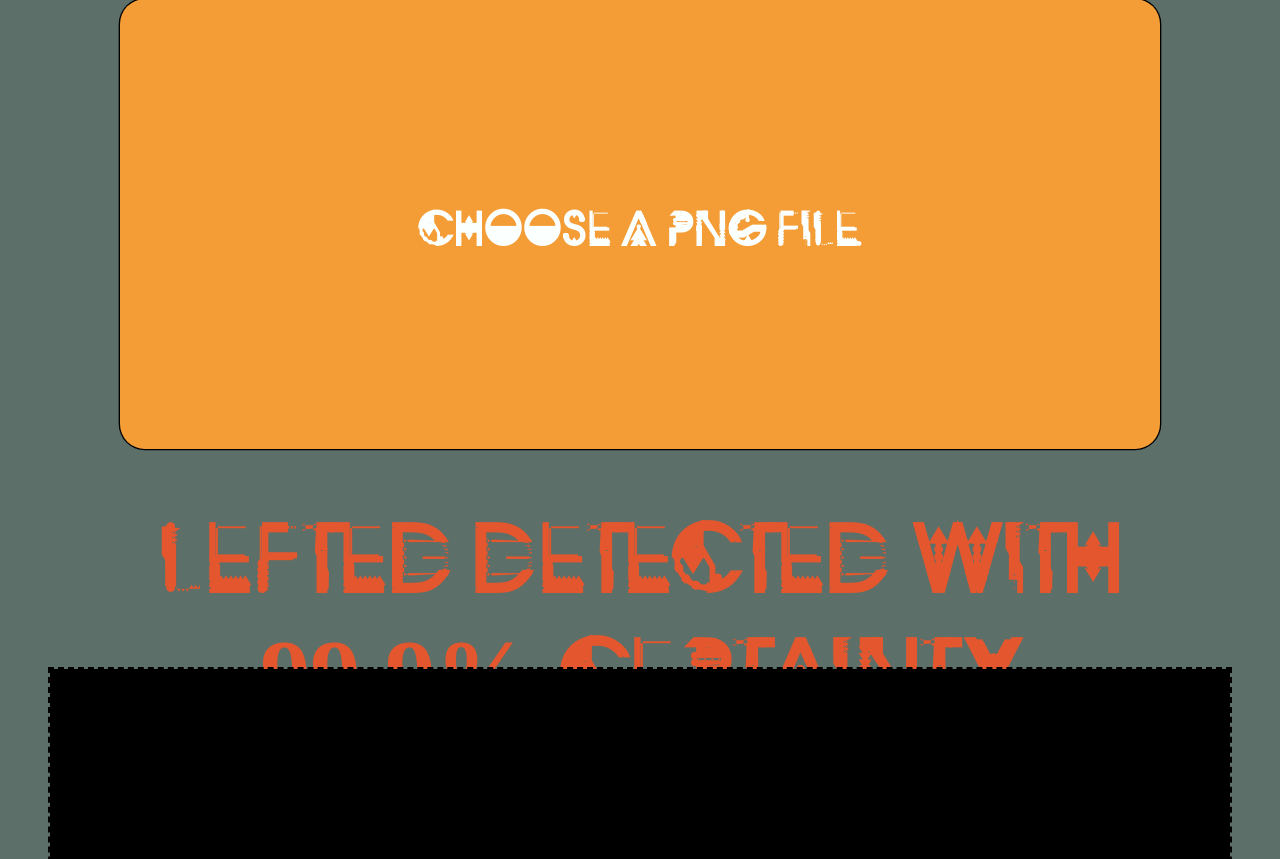
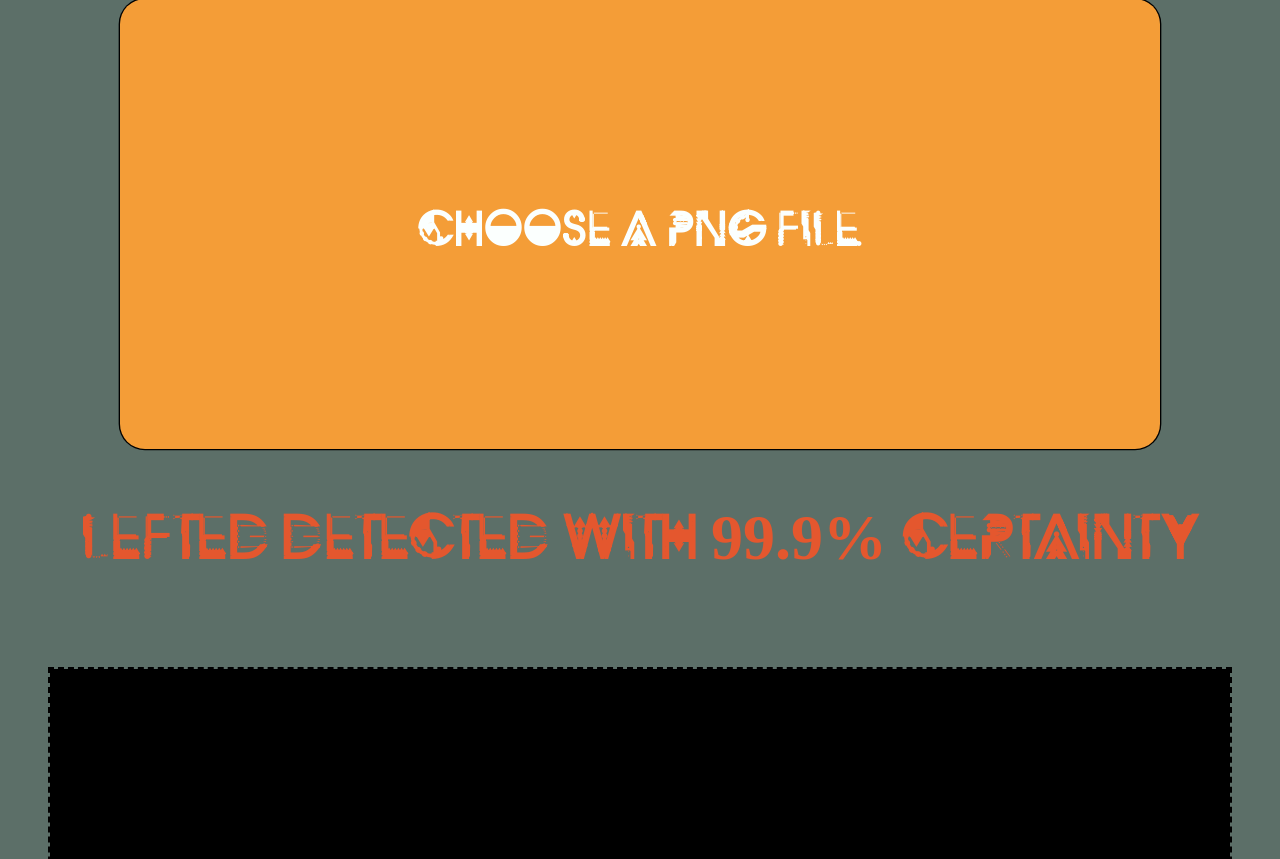
Before and after one commit to YueShen220/proj-vis-eff, a Flask app: page / in a window 1280 px wide. Shown: the part 296-1155 px from the top of the page. Run offline with Flask 2, Linux system fonts and the light colour scheme; some web fonts are replaced.

Commit message:
Fixed header font size

```diff
--- a/static/style.css
+++ b/static/style.css
@@ -40,7 +40,7 @@ h2 {
 
 header{
     color: #E4572E;
-    font-size: 100px;
+    font-size: min(100px,5vw);
     font-weight: bold;
     text-align: center;
 }
```
